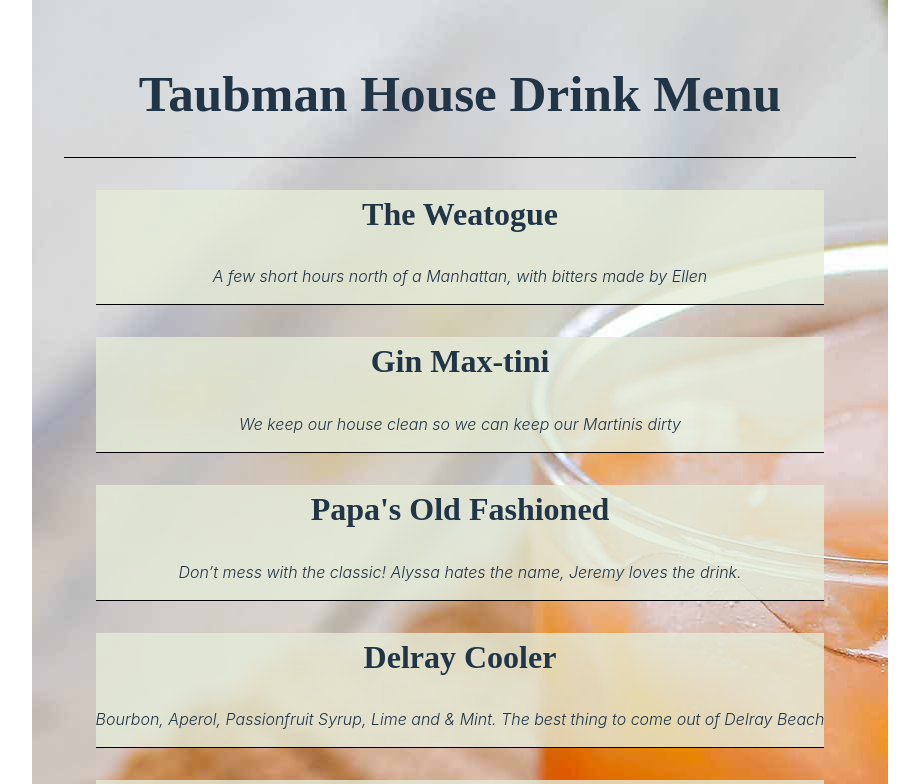
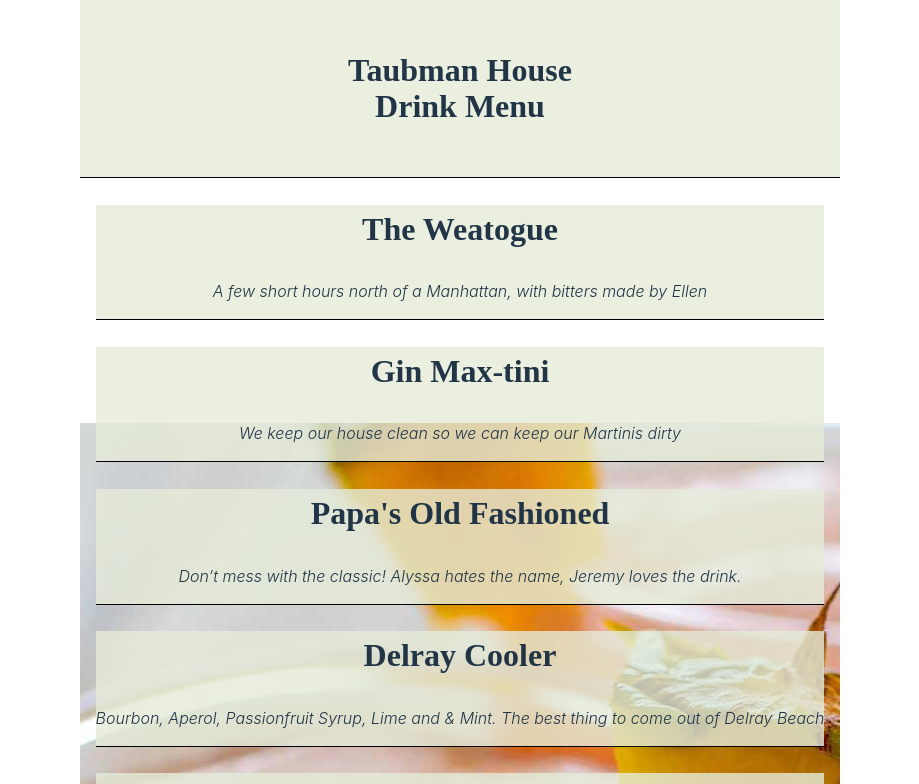
Before and after one commit to taubman33/drink-menu, a React (Vite) app in the folder drink-menu/: page / in a window 1280 px wide. Shown: the top 784 px of the page, without its empty margins (180-1099 px from the left). Built offline with nearby package versions, Linux system fonts and the light colour scheme.

Commit message:
resizing background

```diff
--- a/drink-menu/src/App.css
+++ b/drink-menu/src/App.css
@@ -1,11 +1,10 @@
 #root {
-  max-width: 1280px;
   margin: 0 auto;
-  padding: 2rem;
   text-align: center;
-  background-image: url('./assets/drink.jpg');
-  background-repeat: no-repeat;
+  background: url('./assets/drink.jpg') no-repeat fixed center;
+  /* background-repeat: no-repeat;
   background-attachment: fixed;
+  background-size: inherit; */
 }
 
 .app-Header, .app-Main {
@@ -18,10 +17,16 @@
 
 .drink-card {
   border-bottom: 1px solid black;
-  margin: 2rem;
+  margin: 1rem;
   background-color: rgba(229, 235, 217, 0.8);
 }
 
+
+.header-container {
+  background-color: rgba(229, 235, 217, 0.8);
+  padding:2rem;
+
+}
 #footer-text, #drink-title, #header-text {
   font-family: 'Pacifico', cursive;
 }
@@ -40,3 +45,8 @@
 #footer-text{
   font-size: 1rem;
 }
+
+
+#header-text {
+  font-size: 2rem;
+}
--- a/drink-menu/src/components/Header.jsx
+++ b/drink-menu/src/components/Header.jsx
@@ -1,6 +1,10 @@
 const Header = () => {
 return (
-    <h1 id ="header-text"> Taubman House Drink Menu</h1>
+    <div className="header-container">
+    <h1 id ="header-text"> Taubman House
+        <br/>
+        Drink Menu</h1>
+        </div>
 )
 }
 
```
